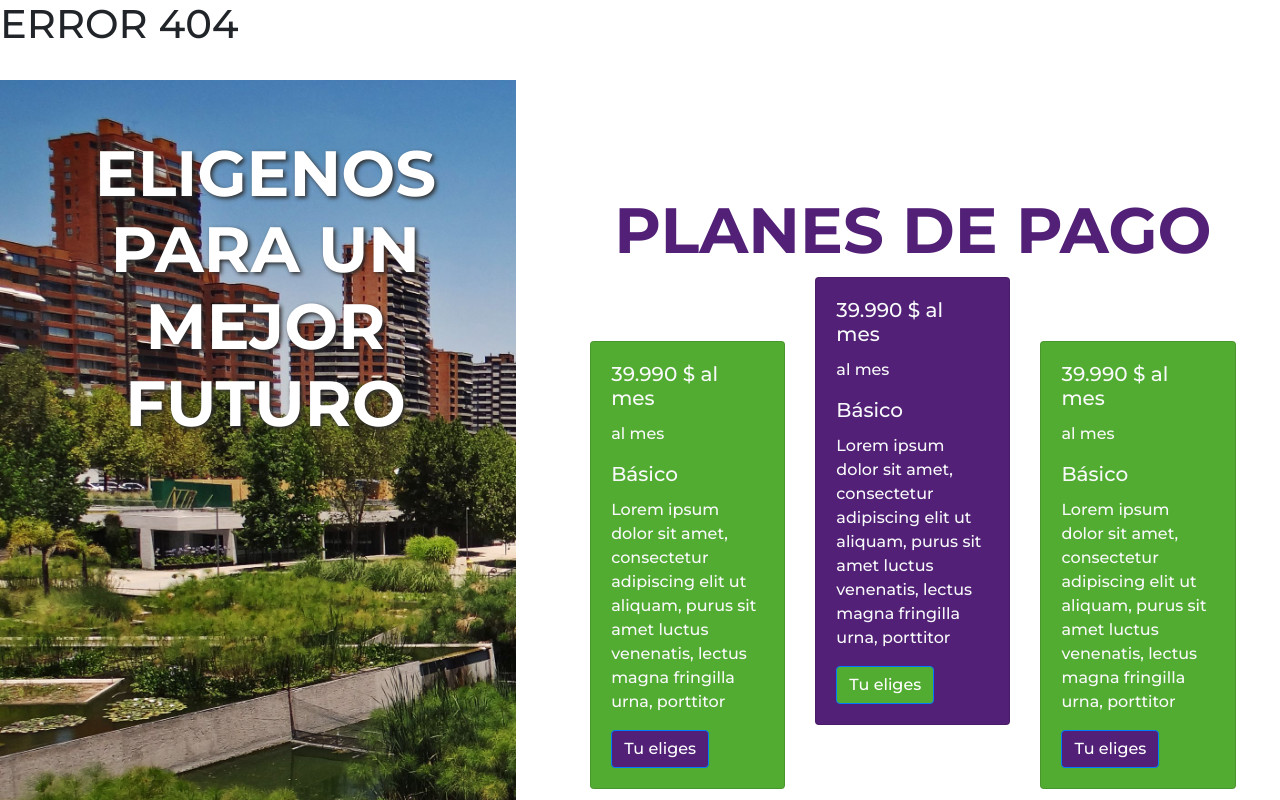
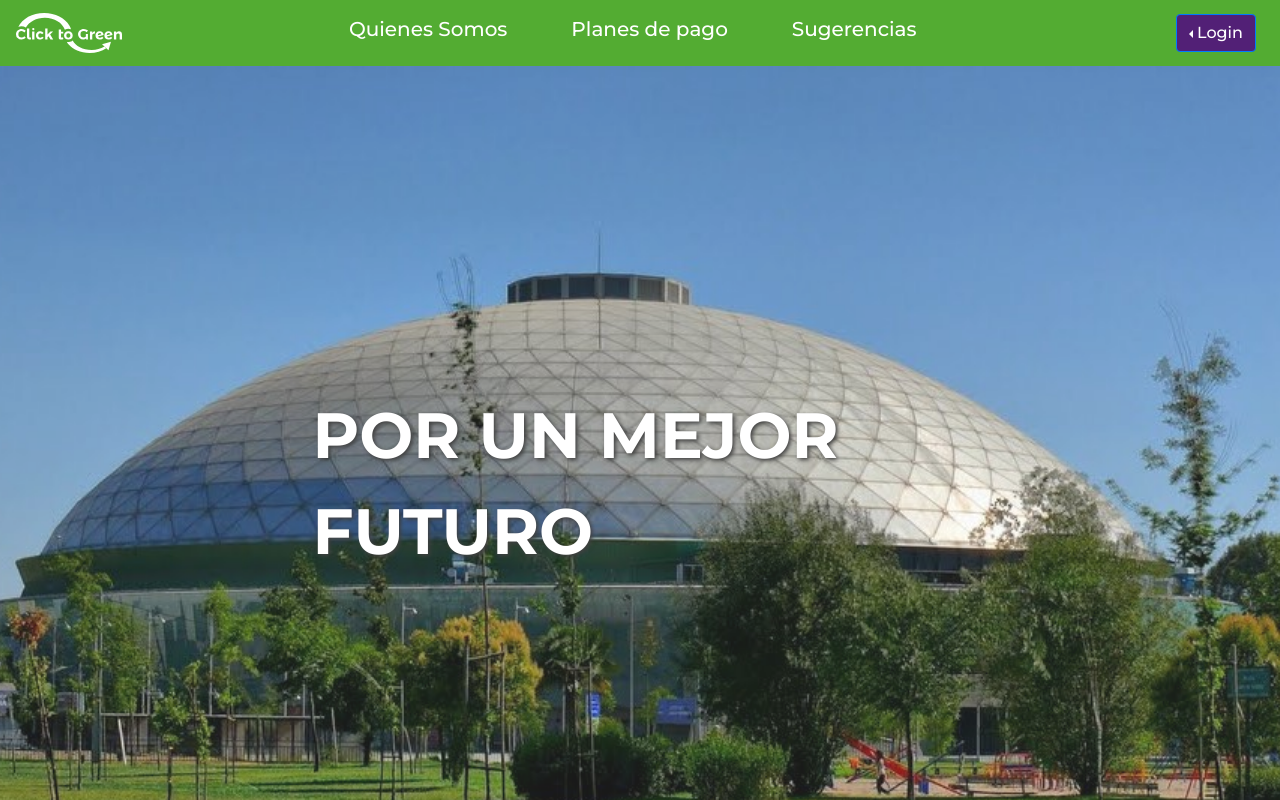
Before and after one commit to alejojimenez/Projetc-Click-to-green, a React (Create React App) app: page /sugerencias in a window 1280 px wide. Shown: the top 800 px of the page. Built offline with nearby package versions, Linux system fonts and the light colour scheme.

Commit message:
Subiendo Creacion de Link

```diff
--- a/src/App.js
+++ b/src/App.js
@@ -15,11 +15,12 @@ function App() {
     <>
       <BrowserRouter>
         <div>
+          <Home />
           <Switch>
-            <Route exact path="/" component={Home} />
+            {/* <Route exact path="/" component={Home} /> */}
             <Route exact path="/" component={PayMethod} />
             <Route exact path="/" component={Suggestions} />
-            <Route render={() => <h1>ERROR 404</h1>} />
+            {/* <Route render={() => <h1>ERROR 404</h1>} /> */}
           </Switch>
           <PayMethod />
           <Suggestions />
--- a/src/components/NavBarTop.jsx
+++ b/src/components/NavBarTop.jsx
@@ -1,26 +1,41 @@
 import React from "react";
+import { Link } from "react-router-dom"
 import { Navbar, Nav, Dropdown } from "react-bootstrap";
 import LogoColorWhite from "../img/LogoColorWhite.svg"
 
 const NavBarTop = () => {
     return (
         <Navbar className="fondoColorSecundario fixed-top" expand="lg">
-            <Navbar.Brand href="#home"><img src={LogoColorWhite} height="40" alt="logo" /></Navbar.Brand>
+            <Navbar.Brand href="#home">
+                <Link to='/'><img src={LogoColorWhite} height="40" alt="logo" /></Link>
+            </Navbar.Brand>
             <Navbar.Toggle aria-controls="basic-navbar-nav" />
             <Navbar.Collapse id="basic-navbar-nav">
                 <Nav className="m-auto">
-                    <Nav.Link className="mr-5" href="#quienes-somos">Quienes Somos</Nav.Link>
-                    <Nav.Link className="mr-5" href="#planes-de-pago">Planes de pago</Nav.Link>
-                    <Nav.Link className="mr-5" href="#sugerencias">Sugerencias</Nav.Link>
+                    <Nav.Link className="mr-5 h5">
+                        <Link to='/quienes-somos'>Quienes Somos</Link>
+                    </Nav.Link>
+                    <Nav.Link className="mr-5 h5">
+                        <Link to='/planes-de-pago'>Planes de pago</Link>
+                    </Nav.Link>
+                    <Nav.Link className="mr-5 h5">
+                        <Link to='/sugerencias'>Sugerencias</Link>
+                    </Nav.Link>
                 </Nav>
                 <Dropdown className="mr-sm-2 dropleft">
                     <Dropdown.Toggle className="fondoColorPrincipal" id="dropdown-basic">
                         Login
                         </Dropdown.Toggle>
                     <Dropdown.Menu className="mr-2">
-                        <Dropdown.Item className="mr-2" href="#/action-1">Action</Dropdown.Item>
-                        <Dropdown.Item className="mr-2" href="#/action-2">Another action</Dropdown.Item>
-                        <Dropdown.Item className="mr-2" href="#/action-3">Something else</Dropdown.Item>
+                        <Dropdown.Item className="mr-2" href="#/action-1">
+                            <Link>Action</Link>
+                        </Dropdown.Item>
+                        <Dropdown.Item className="mr-2" href="#/action-2">
+                            <Link>Another action</Link>
+                        </Dropdown.Item>
+                        <Dropdown.Item className="mr-2" href="#/action-3">
+                            <Link>Something else</Link>
+                        </Dropdown.Item>
                     </Dropdown.Menu>
                 </Dropdown>
             </Navbar.Collapse>
--- a/src/styles/StyleHome.css
+++ b/src/styles/StyleHome.css
@@ -8,6 +8,7 @@
 
 .StyleImgHome {
   height: 900px;
+  Opacity: 90%;
 }
 
 @media only screen and (min-width: 320px) and (max-width: 1024px) {
@@ -17,12 +18,13 @@
     background-repeat: no-repeat;
     background-size: cover;
     height: 500px;
+    margin-top: 65px;
   }
 
   .textHomeImage {
     font-weight: 400;
     margin-top: 0%;
-    text-align: center;
+    text-align: center center;
   }
 }
 
@@ -32,6 +34,7 @@
     background-position: center center;
     background-repeat: no-repeat;
     background-size: cover;
+    margin-top: 65px;
   }
 }
 
--- a/src/styles/StyleNavbar.css
+++ b/src/styles/StyleNavbar.css
@@ -39,3 +39,15 @@ code {
 .borderLine {
   border: 1px solid;
 }
+
+/* *** Alejo *** */
+.navbar-nav a {
+  color: white;
+}
+
+/* *** Alejo *** */
+nav a:hover {
+  color: #522076;
+  border-bottom-color: rgba(255,255,255,0.4);
+  text-decoration: none;
+}
```
Also changed, not shown: src/img/parque-o-higgins.jpg.
